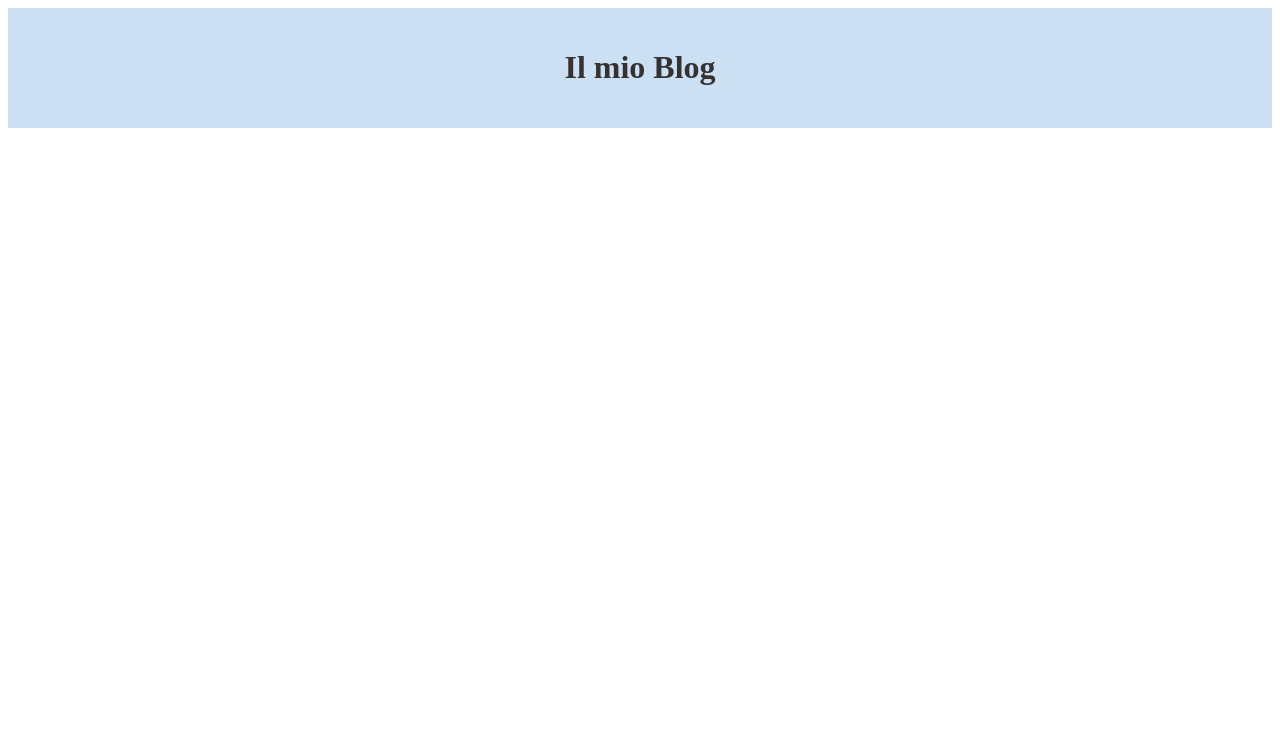
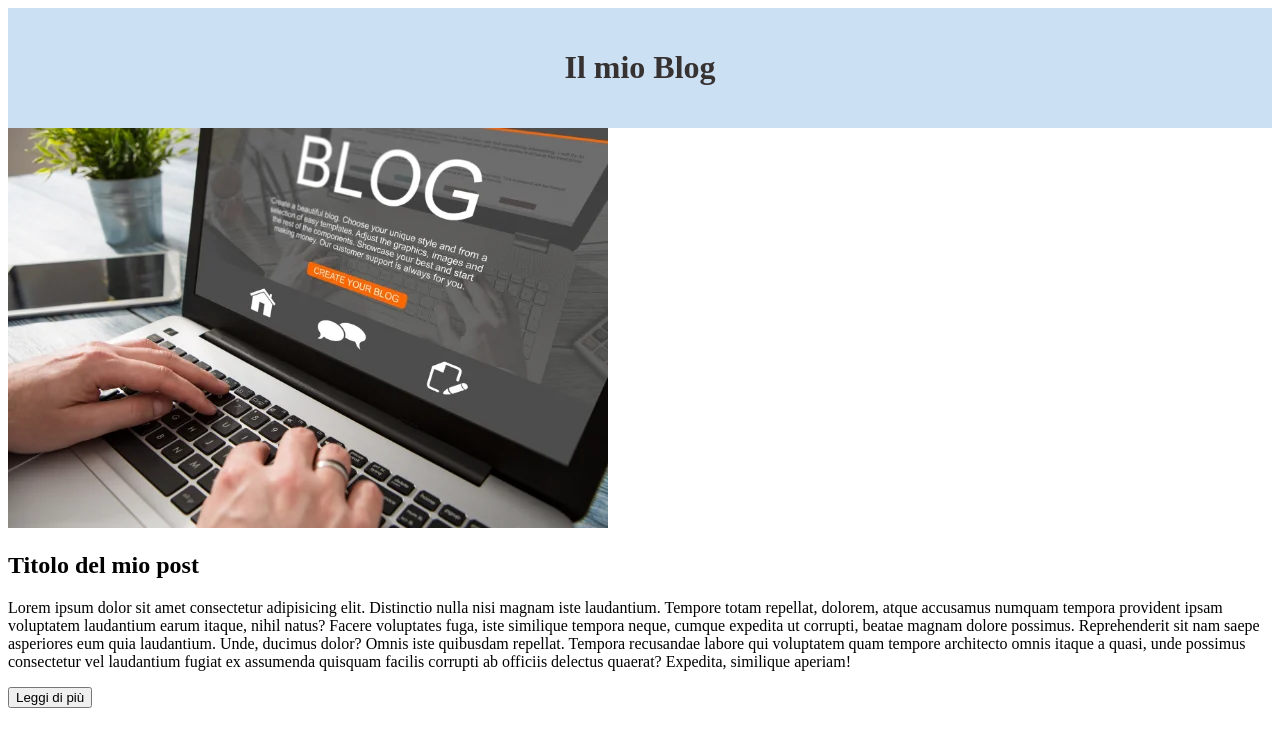
Before and after one commit to GiovanniYahyaLaassel/react-components, a React (Vite) app: page / in a window 1280 px wide. Shown: the top 746 px of the page. Built offline with nearby package versions, Linux system fonts and the light colour scheme.

Commit message:
Add main content with blogPost file

```diff
--- a/src/App.jsx
+++ b/src/App.jsx
@@ -1,12 +1,13 @@
 import React, {useState} from "react";
 import Header from "./components/header";
-
+import BlogPost from "./components/BlogPost";
 function App() {
   const [count, setCount] = useState(0)
 
   return (
     <>
       <Header/>
+      <BlogPost/>
     </>
   )
 }
--- /dev/null
+++ b/src/components/BlogPost.jsx
@@ -0,0 +1,23 @@
+import React from "react";
+
+function BlogPost() {
+    console.log('BlogPost elements');
+
+    return(
+        <article>
+            <div className='image-Blog'>
+                <img src="src\assets\photoBlog.webp" alt="Blog" />
+                <h2>Titolo del mio post</h2>
+                <p>Lorem ipsum dolor sit amet consectetur adipisicing elit. Distinctio nulla nisi magnam iste laudantium. Tempore totam repellat, dolorem, atque accusamus numquam tempora provident ipsam voluptatem laudantium earum itaque, nihil natus?
+                Facere voluptates fuga, iste similique tempora neque, cumque expedita ut corrupti, beatae magnam dolore possimus. Reprehenderit sit nam saepe asperiores eum quia laudantium. Unde, ducimus dolor? Omnis iste quibusdam repellat.
+                Tempora recusandae labore qui voluptatem quam tempore architecto omnis itaque a quasi, unde possimus consectetur vel laudantium fugiat ex assumenda quisquam facilis corrupti ab officiis delectus quaerat? Expedita, similique aperiam!
+                </p>
+                <button>Leggi di più</button>
+            </div>
+        </article>
+    )
+}
+
+
+
+export default BlogPost
```
Also changed, not shown: src/assets/photoBlog.webp (added), src/components/BlogPost.module.css (added).
